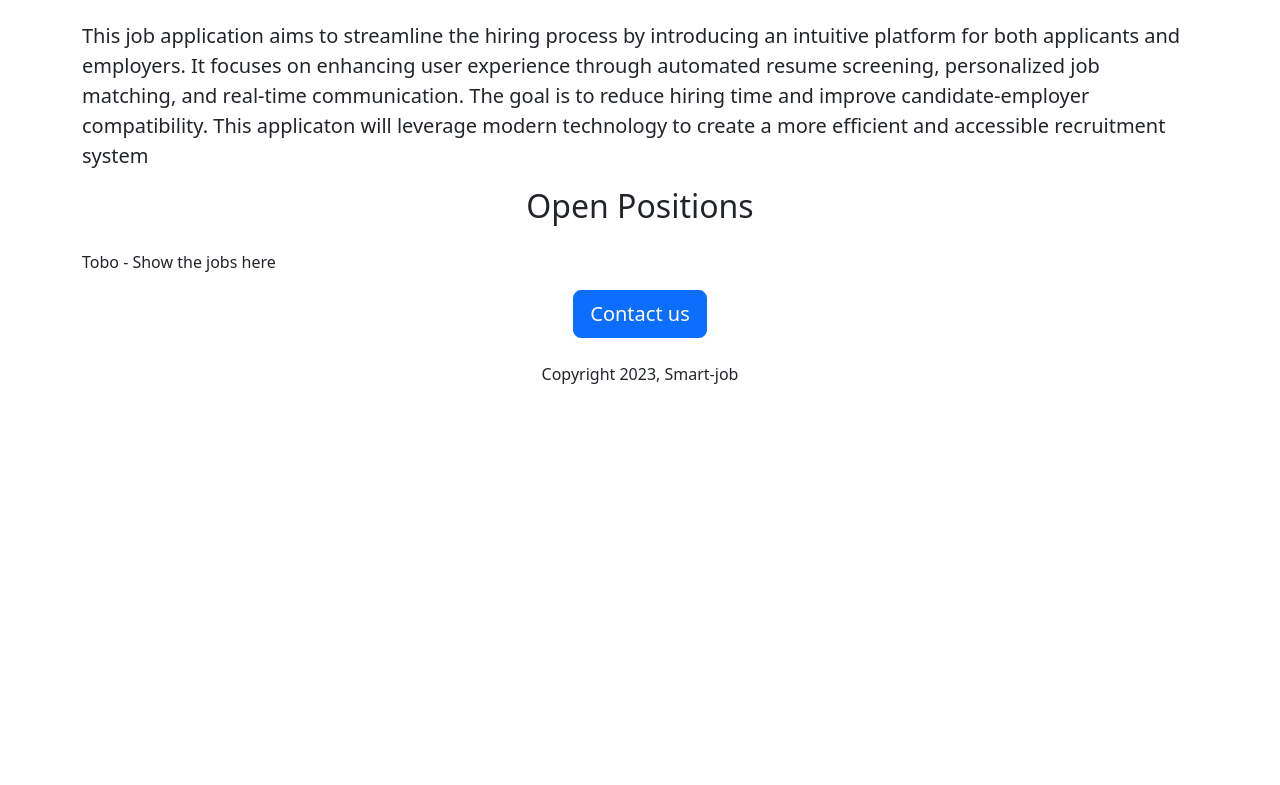
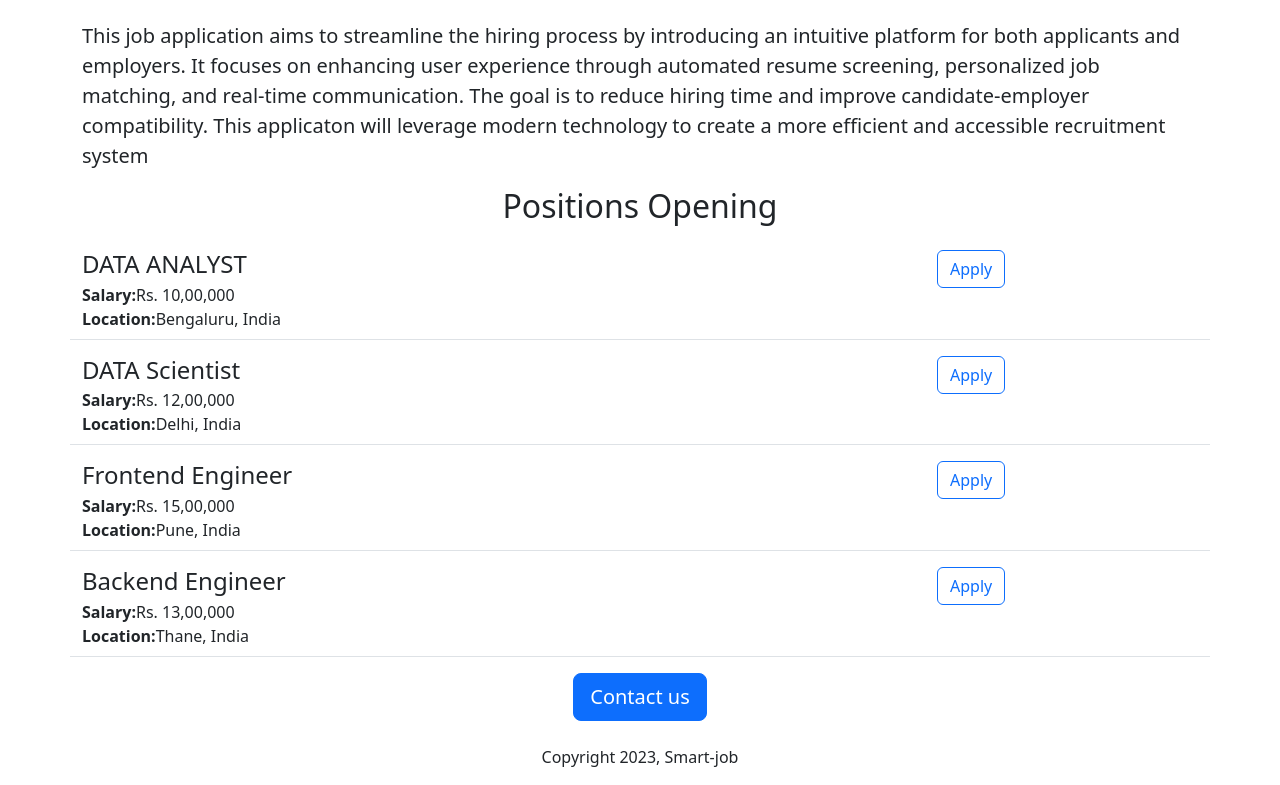
Before and after one commit to V1shal26/smart-job-website, a Flask app: page / in a window 1280 px wide. Shown: the part 445-1230 px from the top of the page. Before the commit the page ends 829 px from the top, so only its background shows below. Run offline with Flask 3, Linux system fonts and the light colour scheme.

Commit message:
added  dynamic data and api route

```diff
--- a/app.py
+++ b/app.py
@@ -1,9 +1,42 @@
-from flask import Flask, render_template
+from flask import Flask, render_template, jsonify
 
 app = Flask(__name__)
+
+JOBS = [
+  {
+    'id': 1,
+    'title': 'DATA ANALYST',
+    'location': 'Bengaluru, India',
+    'salary':  'Rs. 10,00,000',
+  },
+  {
+    'id': 2,
+    'title': 'DATA Scientist',
+    'location': 'Delhi, India',
+    'salary':  'Rs. 12,00,000',
+  },
+  {
+    'id': 3,
+    'title': 'Frontend Engineer',
+    'location': 'Pune, India',
+    'salary':  'Rs. 15,00,000',
+  },
+  {
+    'id': 4,
+    'title': 'Backend Engineer',
+    'location': 'Thane, India',
+    'salary':  'Rs. 13,00,000',
+  }
+]
+
 @app.route("/")
 def hello_Job():
-  return render_template("home.html")
+  return render_template("home.html",
+                         jobs=JOBS)
+
+@app.route("/jobs")
+def list_jobs():
+  return jsonify(JOBS)
 
 if __name__ == "__main__":
   app.run(host='0.0.0.0', debug=True)
--- a/templates/home.html
+++ b/templates/home.html
@@ -15,8 +15,12 @@
          <p class="lead">
           This job application aims to streamline the hiring process by introducing an intuitive platform for both applicants and employers. It focuses on enhancing user experience through automated resume screening, personalized job matching, and real-time communication. The goal is to reduce hiring time and improve candidate-employer compatibility. This applicaton will leverage modern technology to create a more efficient and accessible recruitment system
         </p>
-        <h2 class="text-center mt-2 mb-4">Open Positions</h2>
-        <p>Tobo - Show the jobs here</p>
+        <h2 class="text-center mt-2 mb-4">Positions Opening</h2>
+        <div>
+          {% for job in jobs %}
+          {% include 'jobitem.html' %}
+          {% endfor %}
+        </div>
         <div class="text-center">
         <button class="btn btn-primary btn-lg">Contact us</button>
           <P class="mt-4">Copyright 2023, Smart-job</P>
--- /dev/null
+++ b/templates/jobitem.html
@@ -0,0 +1,18 @@
+<div class="border-bottom row" style="margin-bottom:16px; padding-bottom:8px;">
+  <div class="col-9">
+    <h4
+      style="color:rgb(120,120,120):; margin-bottom:4px;"> {{job['title']}}
+    </h4>
+    <div>
+      <b>Salary:</b>{{job['salary']}}
+    </div>
+    <div>
+      <b>Location:</b>{{job['location']}}
+    </div>
+  </div>
+  <div
+    class="col-3">
+    <button type="button" class="btn btn-outline-primary">Apply</button>
+  </div>
+
+</div>
```
